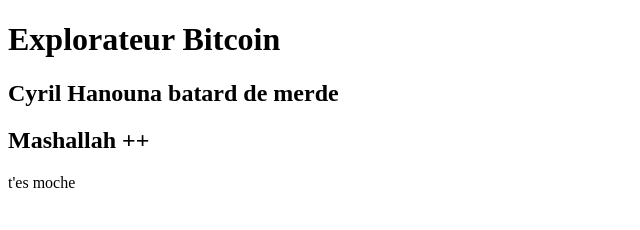
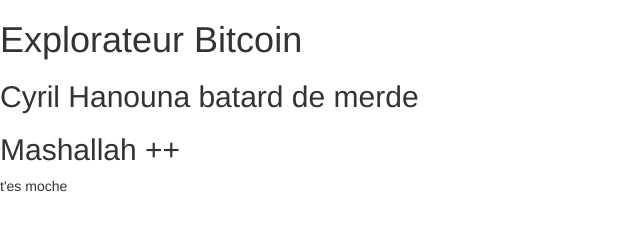
Before and after one commit to Alexpdt/Alexpdt.github.io, a plain HTML site: page index.html in a window 1280 px wide. Shown: the whole page, without its empty margins (0-640 px from the left). Drawn offline with nearby package versions, Linux system fonts and the light colour scheme.

Commit message:
ajout de bootstrap

```diff
--- a/index.html
+++ b/index.html
@@ -2,11 +2,15 @@
 <html>
 	<head>
 		<title> Les plus beaux </title>
+		<!-- On inclut bootstrap -->
+		<link rel="stylesheet" href="https://maxcdn.bootstrapcdn.com/bootstrap/3.3.7/css/bootstrap.min.css"/>
+		<script src="https://ajax.googleapis.com/ajax/libs/jquery/3.1.1/jquery.min.js"></script>
+		<script src="../custom.js"></script>
 	</head>
 	<body>
 		<h1>Explorateur Bitcoin</h1>
-		<h2>Cyril Hanouna batard de merde</h1>
-		<h2>Mashallah ++ </h1>
-		<p> t'es moche </p>
+		<h2>Cyril Hanouna batard de merde</h2>
+		<h2>Mashallah ++ </h2>
+		<p>t'es moche</p>
 	</body>
 </html>
```
